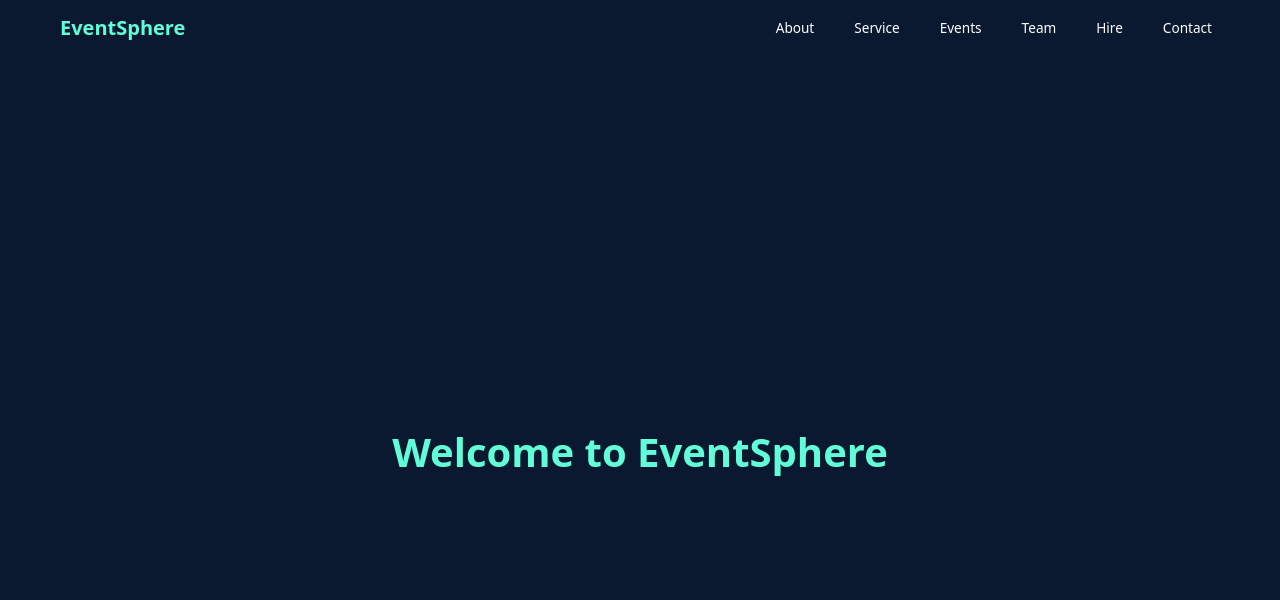
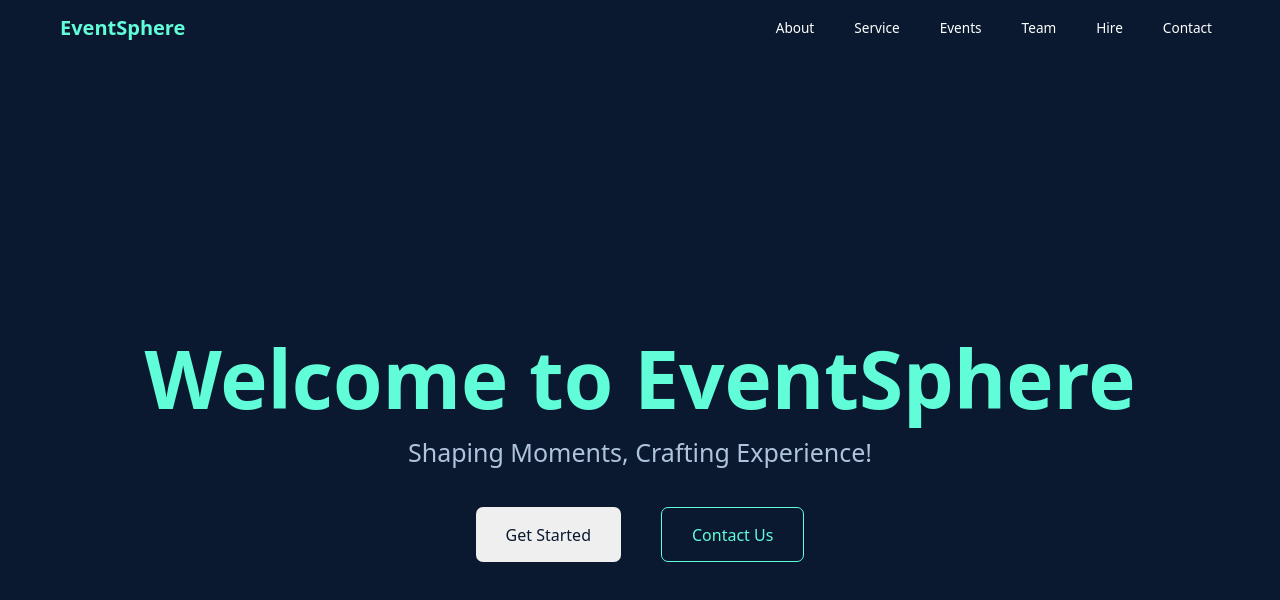
Before and after one commit to sanayuj/Eventsphere_Website_frontend, a React (Create React App) app: page / in a window 1280 px wide. Shown: the top 600 px of the page. Built offline with nearby package versions, Linux system fonts and the light colour scheme.

Commit message:
landing page completed

```diff
--- a/src/Components/User/LandingSection/LandingSection.css
+++ b/src/Components/User/LandingSection/LandingSection.css
@@ -5,6 +5,31 @@
 }
 
 .WelcomeNote{
+    font-size: 80px;
     color: #61fdd8;
     font-weight: 700;
 }
+
+.subheading{
+        color: #aec4d9;
+         font-size: 25px;
+}
+
+.getStartedBtn{
+    border: none;
+    border-radius: 7px;
+    margin: 20px;
+    height:55px;
+    padding: 0px 30px 0px 30px;
+    color:#0a1930 ;
+}
+
+.contactUsBtn{
+     border: 1px solid #61fdd8;
+    border-radius: 7px;
+    background-color:#0a1930 ;
+    margin: 20px;
+    height:55px;
+    padding: 0px 30px 0px 30px;
+    color:#61fdd8;
+}
--- a/src/Components/User/LandingSection/LandingSection.jsx
+++ b/src/Components/User/LandingSection/LandingSection.jsx
@@ -2,8 +2,12 @@ import React from 'react'
 import "./LandingSection.css"
 function LandingSection() {
   return (
-    <div class="landingCommon d-flex justify-content-center align-items-center">
-    <h1 class="WelcomeNote text-center">Welcome to EventSphere</h1></div>
+    <div class="landingCommon d-flex flex-column justify-content-center align-items-center">
+    <h1 class="WelcomeNote text-center">Welcome to EventSphere</h1>
+    <p class="subheading">Shaping Moments, Crafting Experience!</p>
+    <div><button class="getStartedBtn">Get Started</button><button class="contactUsBtn">Contact Us</button></div>
+
+    </div>
   )
 }
 
```
